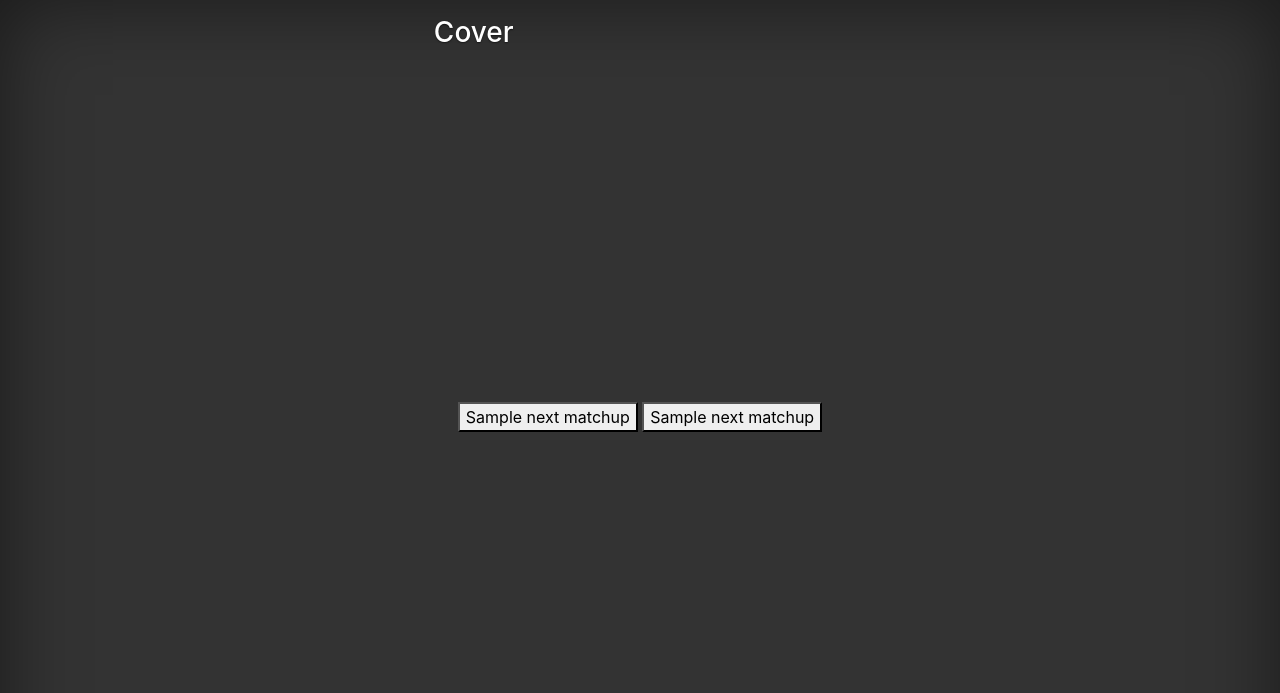
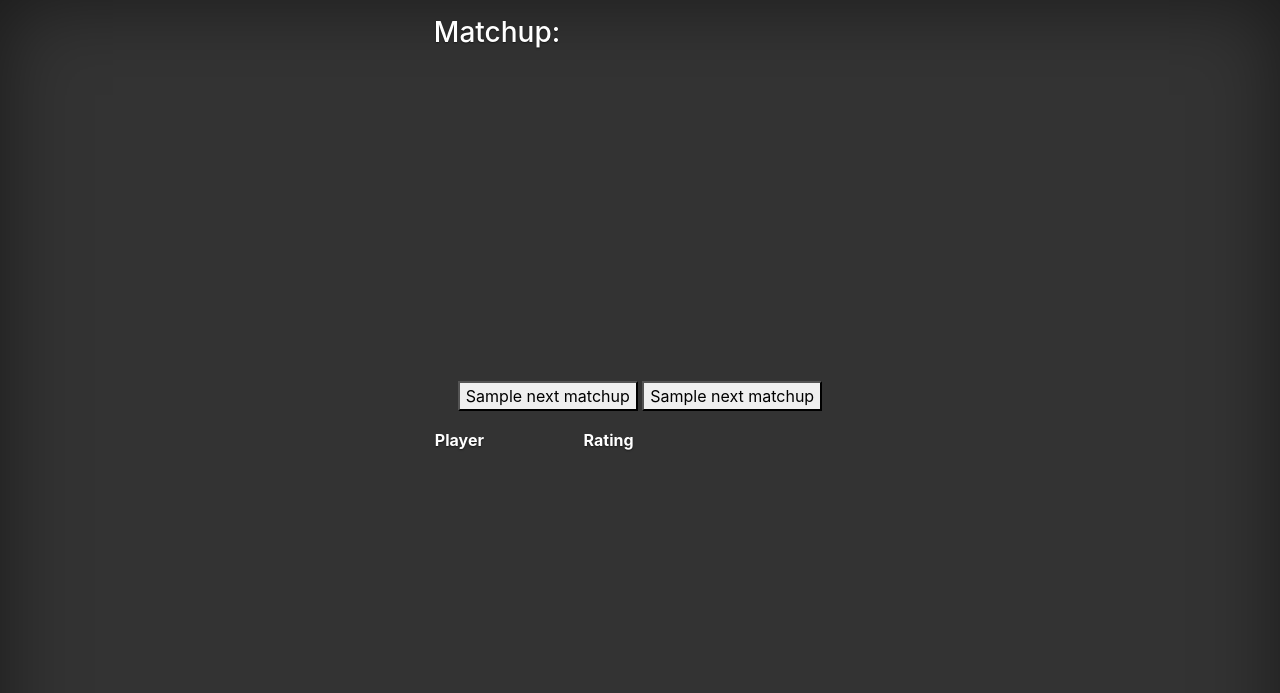
Before and after one commit to CozySchmidt/DynastyTools, a Django app: template rankingsApp/templates/index.html in a window 1280 px wide. Shown: the top 693 px of the page. Run offline with Django 3.2, Linux system fonts and the light colour scheme; the template is opened without the code that fills it: most values are stand-ins (such as "Sample title", 1, 10 or a date in 2020); lists and menus that the app fills with data are empty; some libraries are stand-ins or nearby versions.

Commit message:
add ratings and rankings

```diff
--- a/rankingsApp/templates/index.html
+++ b/rankingsApp/templates/index.html
@@ -14,7 +14,7 @@
     <div class="cover-container d-flex h-100 p-3 mx-auto flex-column">
         <header class="masthead mb-auto">
           <div class="inner">
-            <h3 class="masthead-brand">Cover</h3>
+            <h3 class="masthead-brand">Matchup:</h3>
             <nav class="nav nav-masthead justify-content-center">
             </nav>
           </div>
@@ -28,8 +28,31 @@
                     <button class="player-button" type="submit" id="player-two"  value="{{ nextMatchup.PlayerTwoID }}">{{ nextMatchup.PlayerTwoName }}</button>
                 </form>
             </main>
-        {% else %}
         {% endif %}
+
+
+
+        {% if rankingsList %}
+          <table style="width:300px">
+            <ol>
+              <tr>
+                <th>Player</th>
+                <th>Rating</th>
+              </tr>
+                {% for player in rankingsList %}
+                    {% if player.Position == "RB" %}
+                      <tr>
+                        <td><li>{{ player.Name }}</li></td>
+                        <td>{{ player.Rating|floatformat:"0" }}</td>
+                      </tr>
+                    {% endif %}
+                {% empty %}
+                    <li>Sorry, no players in this list.</li>
+                {% endfor %}
+            </ol>
+          </table>
+        {% endif %}
+
 
         <footer class="mastfoot mt-auto">
         </footer>
@@ -40,11 +63,6 @@
     <script src="https://cdnjs.cloudflare.com/ajax/libs/popper.js/1.12.9/umd/popper.min.js" integrity="sha384-ApNbgh9B+Y1QKtv3Rn7W3mgPxhU9K/ScQsAP7hUibX39j7fakFPskvXusvfa0b4Q" crossorigin="anonymous"></script>
     <script src="https://maxcdn.bootstrapcdn.com/bootstrap/4.0.0/js/bootstrap.min.js" integrity="sha384-JZR6Spejh4U02d8jOt6vLEHfe/JQGiRRSQQxSfFWpi1MquVdAyjUar5+76PVCmYl" crossorigin="anonymous"></script>
     <script>
-
-        function SetMatchupForm()
-        {
-
-        }
 
         $(".player-button").click(function(event){
             event.preventDefault();
@@ -72,6 +90,7 @@
                 }
             })
         });
+
     </script>
 </body>
 </html>
--- a/rankingsProject/settings.py
+++ b/rankingsProject/settings.py
@@ -82,7 +82,7 @@ WSGI_APPLICATION = 'rankingsProject.wsgi.application'
 # https://docs.djangoproject.com/en/3.1/ref/settings/#databases
 DATABASES = {
     'default': {
-        'ENGINE': 'django.db.backends.postgresql_psycopg2/',
+        'ENGINE': 'django.db.backends.postgresql_psycopg2',
         'NAME': 'dde6e8onqr4ul6',
         'USER': 'yjeuioqhpbcemx',
         'PASSWORD': '89bf1e716fb4987b2523f4a0e7606a12dfde232da9aadc500231f5f3cd25b21c',
```
Also changed, not shown: rankingsApp/views.py (+7 -13 lines).
